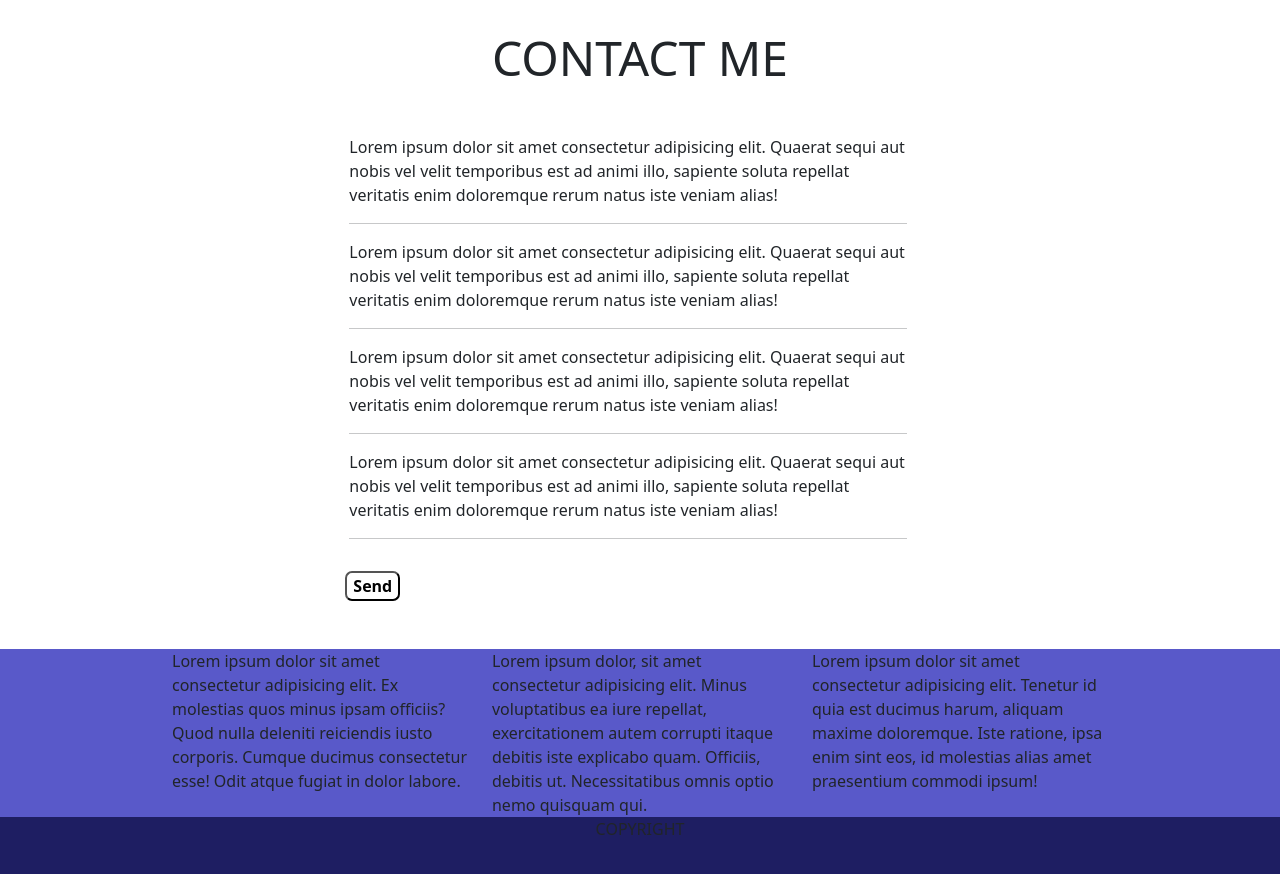
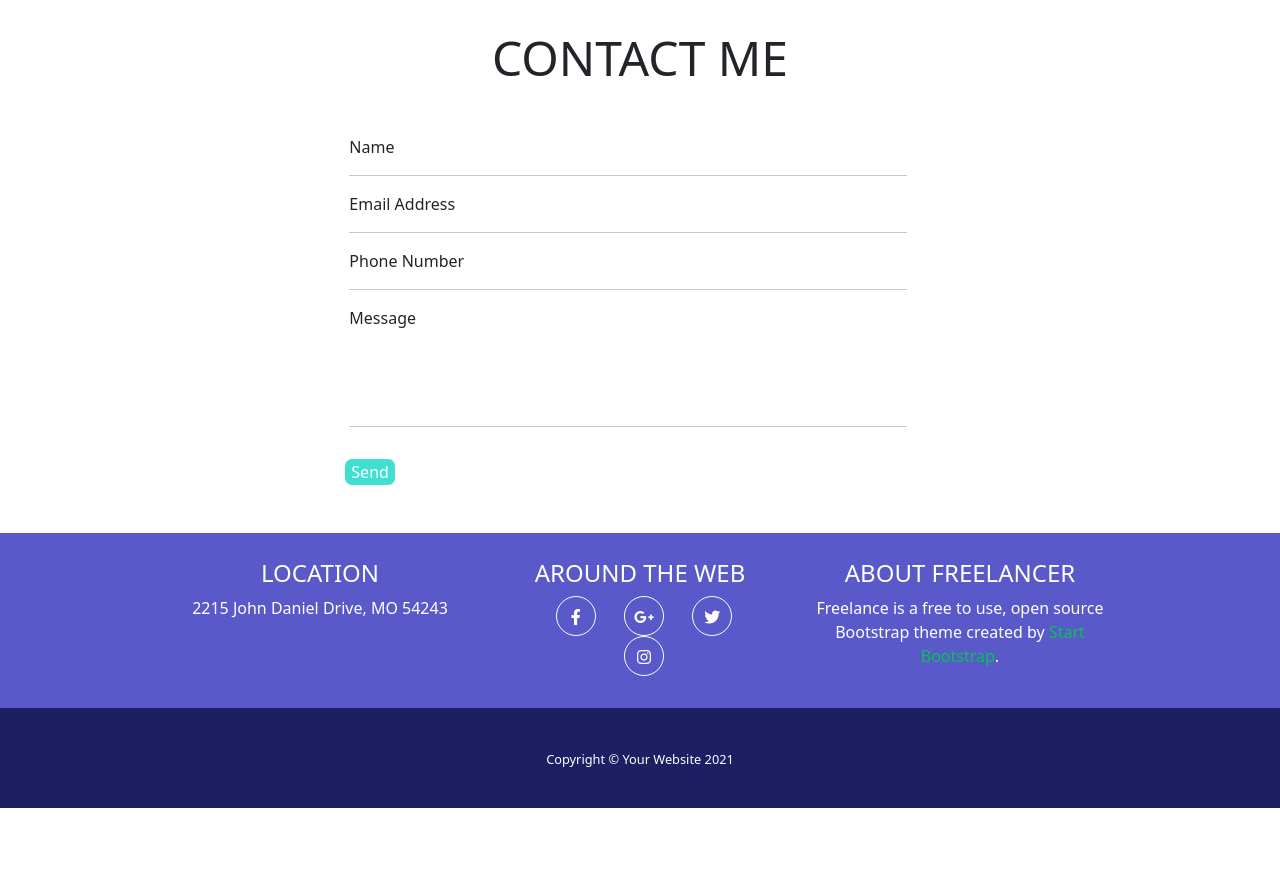
Before and after one commit to UrbanoG2/html-css-bootstrap-freelancer, a plain HTML site: page index.html in a window 1280 px wide. Shown: the part 1520-2394 px from the top of the page. After the commit the page ends 2328 px from the top, so only its background shows below. Drawn offline with nearby package versions, Linux system fonts and the light colour scheme.

Commit message:
still more changes

```diff
--- a/css/style.css
+++ b/css/style.css
@@ -54,7 +54,6 @@ main {
 
 .portfolio {
     width: 100%;
-    background-color: white;
 }
 
 
@@ -71,7 +70,7 @@ h1 {
 
 .portfolio_cards img {
     height: 150px;
-    margin: 1em 0;
+    margin: 1em 3em;
     border-radius: 5px;
 }
 
@@ -112,12 +111,22 @@ h1 {
 }
 
 #send_button {
-    background-color: white;
+    background-color: turquoise;
+    color: white;
     margin-top: 1em;
-    font-weight: bold;
+    border: none;
     border-radius: 7px;
 }
 
+#send_button:hover {
+    box-shadow:5px 5px 5px  rgba(0, 0, 0, 0.473);
+    border: 1px solid white;
+}
+
+.contact_me_message {
+    margin-bottom: 5em;
+    display: inline-block;
+}
 /* /contact me */
 
 
@@ -137,6 +146,61 @@ footer {
     height: 100px;
 }
 
+.footer_top_contained {
+    margin-top: 10px;
+    text-align: center;
+    padding: 1em 0;
+
+}
+
+.footer_title {
+    text-transform: uppercase;
+    text-align: center;
+    font-size: 1.5em;
+    color: white;
+}
+
+.footer_text {
+    color: white;
+}
+
+.footer_top_contained ul {
+    list-style: none;
+
+}
+
+.footer_top_contained ul li {
+    display: inline-block;
+    margin-right: 1.5em;
+}
+
+.footer_top_contained ul li i{
+    text-decoration: none;
+    border: 1px solid white;
+    line-height:40px;
+    height:40px;
+    width:40px;
+    border-radius: 50%;
+    color: white;
+}
+
+.footer_top_contained ul li i:hover {
+    cursor: pointer;
+}
+
+h3 {
+    color: white;
+    font-size: 0.8em;
+    display: inline-block;
+    margin-top: 3.5em;
+}
+
+
+.green_text {
+    color: rgb(4, 197, 78);
+}
+
+
 /* /footer */
 
 @media screen and (max-width: 768px) {
--- a/index.html
+++ b/index.html
@@ -50,7 +50,7 @@
                 <h1>PORTFOLIO</h1>
 
                 <div class="container">
-                    <div class="row justify-content-around">
+                    <div class="row">
 
                         <div class="col-lg-4 col-md-6 col-sm-12">
                             <img src="https://i.picsum.photos/id/948/300/200.jpg?hmac=-kUO9BSX1uA4KnEY4Yu3ABDq4MV38Mpo0IQOui6JB20" alt="">
@@ -127,29 +127,30 @@
 
                     <div class="row">
                         <div class="offset-lg-2 col-lg-8 ">
-                            Lorem ipsum dolor sit amet consectetur adipisicing elit. Quaerat sequi aut nobis vel velit temporibus est ad animi illo, sapiente soluta repellat veritatis enim doloremque rerum natus iste veniam alias!
+                            Name
                             <hr>
 
                         </div>
 
                         <div class="offset-lg-2 col-lg-8 ">
-                            Lorem ipsum dolor sit amet consectetur adipisicing elit. Quaerat sequi aut nobis vel velit temporibus est ad animi illo, sapiente soluta repellat veritatis enim doloremque rerum natus iste veniam alias!
+                            Email Address
                             <hr>
 
                         </div>
 
                         <div class="offset-lg-2 col-lg-8 ">
-                            Lorem ipsum dolor sit amet consectetur adipisicing elit. Quaerat sequi aut nobis vel velit temporibus est ad animi illo, sapiente soluta repellat veritatis enim doloremque rerum natus iste veniam alias!
+                            Phone Number
                             <hr>
 
                         </div>
 
                         <div class="offset-lg-2 col-lg-8 ">
-                            Lorem ipsum dolor sit amet consectetur adipisicing elit. Quaerat sequi aut nobis vel velit temporibus est ad animi illo, sapiente soluta repellat veritatis enim doloremque rerum natus iste veniam alias!
+                           <span class="contact_me_message">Message</span>
+
                             <hr>
 
+                        </div>
 
-                        </div>
 
                         <div class="row">
                             <div class="offset-lg-2 col-lg-2">
@@ -173,13 +174,27 @@
             <div class="container">
                 <div class="row">
                     <div class="col-lg-4 col-md-4 col-sm-12">
-                      Lorem ipsum dolor sit amet consectetur adipisicing elit. Ex molestias quos minus ipsam officiis? Quod nulla deleniti reiciendis iusto corporis. Cumque ducimus consectetur esse! Odit atque fugiat in dolor labore.
+                         <div class="footer_top_contained">
+                            <h2 class="footer_title" >location</h2>
+                            <span class="footer_text" >2215 John Daniel Drive, MO 54243</span>
+                         </div>
                     </div>
                     <div class="col-lg-4 col-md-4 col-sm-12">
-                        Lorem ipsum dolor, sit amet consectetur adipisicing elit. Minus voluptatibus ea iure repellat, exercitationem autem corrupti itaque debitis iste explicabo quam. Officiis, debitis ut. Necessitatibus omnis optio nemo quisquam qui.
+                        <div class="footer_top_contained">
+                            <h2 class="footer_title" >around the web</h2>
+                            <ul>
+                                <li><a href="#"></a><i class="fab fa-facebook-f"></i></li>
+                                <li><a href="#"></a><i class="fab fa-google-plus-g"></i></li>
+                                <li><a href="#"></a><i class="fab fa-twitter"></i></li>
+                                <li><a href="#"></a><i class="fab fa-instagram"></i></li>
+                            </ul>
+                         </div>
                     </div>
                     <div class="col-lg-4 col-md-4 col-sm-12">
-                        Lorem ipsum dolor sit amet consectetur adipisicing elit. Tenetur id quia est ducimus harum, aliquam maxime doloremque. Iste ratione, ipsa enim sint eos, id molestias alias amet praesentium commodi ipsum!
+                        <div class="footer_top_contained">
+                            <h2 class="footer_title" >about freelancer</h2>
+                            <span class="footer_text" >Freelance is a free to use, open source Bootstrap theme created by <span class="green_text">Start Bootstrap</span>.</span>
+                         </div>
                     </div>
                 </div>
             </div>
@@ -188,7 +203,7 @@
         <div class="footer_bottom">
             <div class="container">
                 <div class="row">
-                    <div class="col-xxl-2 text-center">COPYRIGHT</div>
+                    <div class="col-xxl-12 text-center"><h3>Copyright &copy; Your Website 2021</h3></div>
                 </div>
             </div>
         </div>
```
